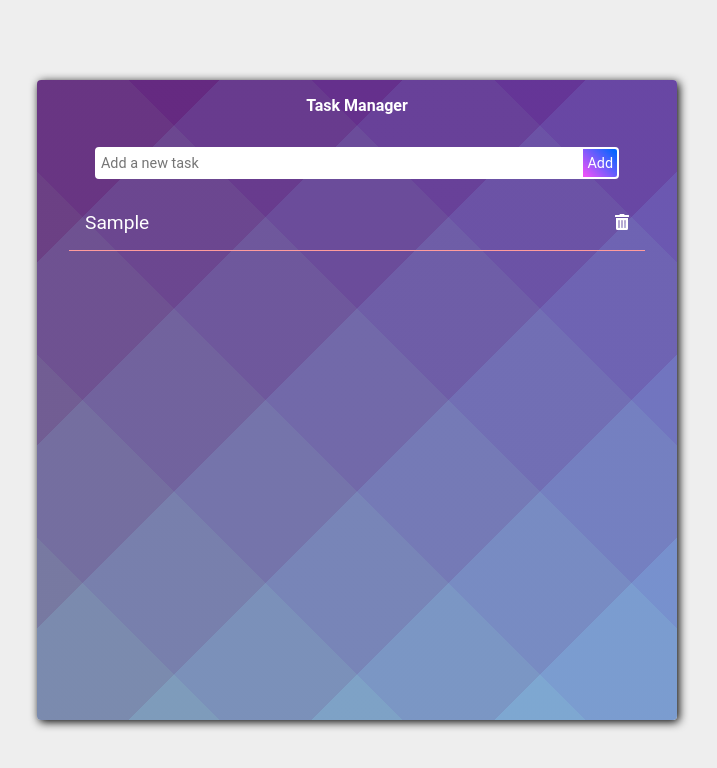
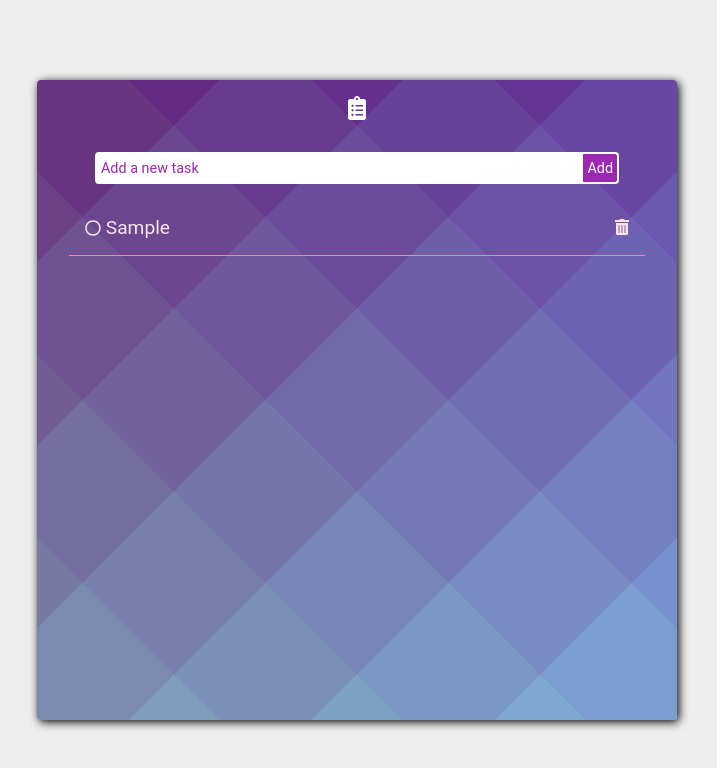
Before and after one commit to KaushikDev/reactodo, a React (Create React App) app: page / in a window 1280 px wide. Both pictures are taken after typing "Sample" into the empty fields and a click on the button "Add". Shown: the top 768 px of the page, without its empty margins (283-1000 px from the left). Built offline with nearby package versions, Linux system fonts and the light colour scheme.

Commit message:
Improved UI theme color

```diff
--- a/src/components/TodoItem.js
+++ b/src/components/TodoItem.js
@@ -1,6 +1,7 @@
 import React from "react";
 import { FontAwesomeIcon } from "@fortawesome/react-fontawesome";
 import { faTrashAlt } from "@fortawesome/free-solid-svg-icons";
+import { faCircle, faCheckCircle } from "@fortawesome/free-regular-svg-icons";
 import "../sass/TodoItem.scss";
 
 
@@ -16,7 +17,7 @@
             : "normal"
         }
       >
-        {todo.text}
+      {todo.done ? <FontAwesomeIcon icon={faCheckCircle} style={{fontSize:"1rem"}} /> : <FontAwesomeIcon icon={faCircle} style={{fontSize:"1rem"}} />}  {todo.text}
       </p>
       <span
         index={index}
--- a/src/components/TodoList.js
+++ b/src/components/TodoList.js
@@ -2,7 +2,8 @@
 import TodoItem from "./TodoItem";
 import TodoForm from "./TodoForm";
 import "../sass/TodoList.scss";
-
+import { FontAwesomeIcon } from "@fortawesome/react-fontawesome";
+import { faClipboardList} from "@fortawesome/free-solid-svg-icons";
 
 const TodoList = () => {
     const [todos, setTodos] = useState([]);
@@ -30,7 +31,7 @@
 }
     return(
         <div className="todo__list">
-            <h1>Task Manager</h1>
+            <FontAwesomeIcon icon={faClipboardList} style={{fontSize:"1.5rem", margin:"1rem", color:"#fff"}}/>
             <TodoForm addToList={addToList} />
             {todos.length ? todos.map((todo, index) => {
                 return <TodoItem key={`${index} - ${todo}`} todo={todo} index={index} removeTodo={removeTodo} markStatus={markStatus}/>
--- a/src/sass/TodoForm.scss
+++ b/src/sass/TodoForm.scss
@@ -14,11 +14,15 @@
     input{
         width: 80%;
         border-radius: 0.25rem 0 0 0.25rem;
+        color: #9C27B0;
+       &::placeholder{
+            color: #9C27B0;
+        }
     }
 
     button{
         width:auto;
-        background: linear-gradient(45.34deg, #EA52F8 5.66%, #0066FF 94.35%);
+        background: #9C27B0;
         border-radius: 0 0.25rem 0.25rem 0;
         color: #fff;
         cursor: pointer;
--- a/src/sass/TodoItem.scss
+++ b/src/sass/TodoItem.scss
@@ -1,5 +1,5 @@
 .todo__item{
-    border-bottom: 1px solid #FF9B9C;
+    border-bottom: 1px solid #FF80AB;
     padding: 1rem;
     width: 90%;
     height: auto;
@@ -13,20 +13,20 @@
        width: auto;
        font-size: 1.2rem;
        cursor: pointer;
-       color: #fff;
+       color: #FCE4EC;
     }
 
     span{
         width: auto;
         font-weight: bolder;
-        color:#fff ;
+        color:#FCE4EC ;
 
     }
 
     .completed{
-        text-decoration-line: line-through;
-        text-decoration-color: #FAF4D0;
-        color: #FAF4D0;
+        // text-decoration-line: line-through;
+        // text-decoration-color: #FAF4D0;
+        color: #FF4081;
         font-style: italic;
     }
 }
--- a/src/sass/TodoList.scss
+++ b/src/sass/TodoList.scss
@@ -15,8 +15,8 @@
     h1{
         margin: 1rem;
         color: $main-heading-color;
-        font-size: 1rem;
-    }
+        font-size: 1.25em;
+       }
 }
 
 @media screen and (min-width: 280px) and (max-width: 768px){
@@ -34,7 +34,7 @@
         h1{
             margin: 1rem;
             color: $main-heading-color;
-            font-size: 1rem;
+            font-size: 1.25em;
         }
     }
 }
@@ -54,7 +54,7 @@
         h1{
             margin: 1rem;
             color: $main-heading-color;
-            font-size: 1rem;
+            font-size: 1.25em;
         }
     }
 }
```
